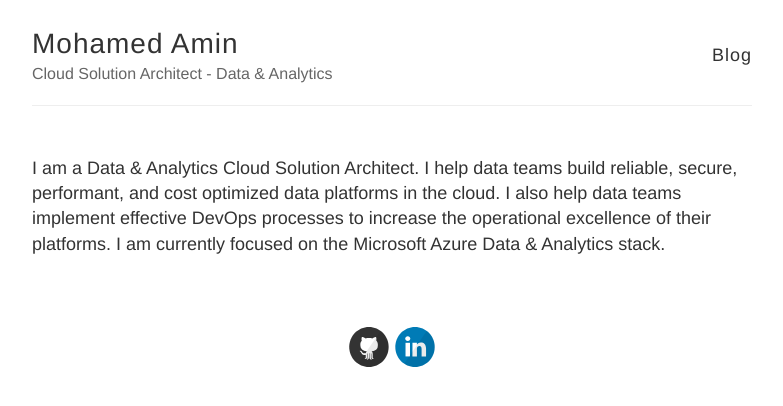
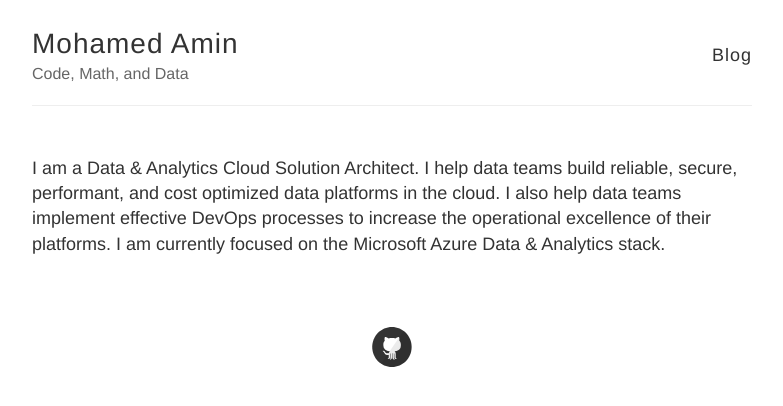
Before and after one commit to modamin/modamin.github.io, a Jekyll site: the page built from index.html, in a window 1280 px wide. Shown: the top 406 px of the page, without its empty margins (248-1031 px from the left). Built offline with Jekyll 4.4.1, drawn with Linux system fonts in a browser that asks for light colours.

Commit message:
Update _config.yml

```diff
--- a/_config.yml
+++ b/_config.yml
@@ -6,7 +6,7 @@
 name: Mohamed Amin
 
 # Short bio or description (displayed in the header)
-description: Cloud Solution Architect - Data & Analytics
+description: Code, Math, and Data
 
 # URL of your avatar or profile pic (you could use your GitHub profile pic)
 avatar: ""
@@ -17,8 +17,8 @@ avatar: ""
 
 # Includes an icon in the footer for each username you enter
 footer-links:
-  github: aminsrc
-  linkedin: mhamin
+  github: modamin
+  # linkedin: modamin
   rss: yes_please
 
 # Your website URL (e.g. http://barryclark.github.io or http://www.barryclark.co)
```
